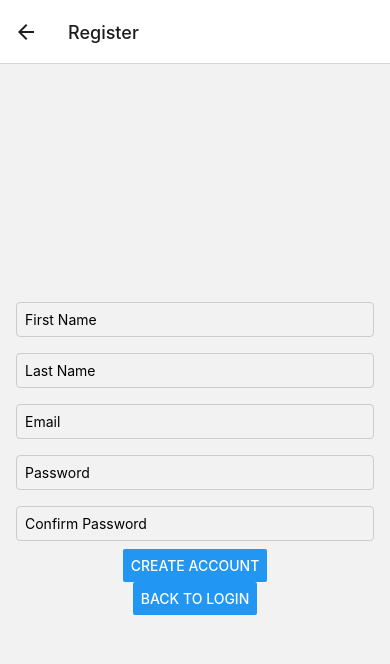
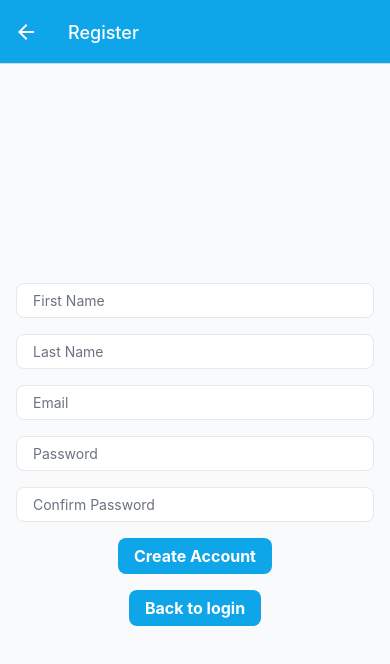
Before and after one commit to Pecako2001/RunEvolve, a React Native app in the folder mobile/: screen /Register in a window 390 px wide. Shown: the top 664 px of the page. Built offline with nearby package versions, Linux system fonts and the light colour scheme; no server answers.

Commit message:
[mobile] apply consistent styling

```diff
--- a/mobile/App.tsx
+++ b/mobile/App.tsx
@@ -1,17 +1,24 @@
-import React from 'react';
-import { NavigationContainer } from '@react-navigation/native';
-import { createNativeStackNavigator } from '@react-navigation/native-stack';
-import HomeScreen from './screens/HomeScreen';
-import LoginScreen from './screens/LoginScreen';
-import RegisterScreen from './screens/RegisterScreen';
-import StatisticsScreen from './screens/StatisticsScreen';
+import React from "react";
+import { NavigationContainer } from "@react-navigation/native";
+import { createNativeStackNavigator } from "@react-navigation/native-stack";
+import { colors } from "./theme";
+import HomeScreen from "./screens/HomeScreen";
+import LoginScreen from "./screens/LoginScreen";
+import RegisterScreen from "./screens/RegisterScreen";
+import StatisticsScreen from "./screens/StatisticsScreen";
 
 const Stack = createNativeStackNavigator();
 
 export default function App() {
   return (
     <NavigationContainer>
-      <Stack.Navigator initialRouteName="Login">
+      <Stack.Navigator
+        initialRouteName="Login"
+        screenOptions={{
+          headerStyle: { backgroundColor: colors.accent },
+          headerTintColor: "#ffffff",
+        }}
+      >
         <Stack.Screen name="Login" component={LoginScreen} />
         <Stack.Screen name="Register" component={RegisterScreen} />
         <Stack.Screen name="Home" component={HomeScreen} />
--- /dev/null
+++ b/mobile/components/PrimaryButton.tsx
@@ -0,0 +1,33 @@
+import React from 'react';
+import { TouchableOpacity, Text, StyleSheet, GestureResponderEvent } from 'react-native';
+import { colors, spacing, radius, font } from '../theme';
+
+type Props = {
+  title: string;
+  onPress: (event: GestureResponderEvent) => void;
+};
+
+export default function PrimaryButton({ title, onPress }: Props) {
+  return (
+    <TouchableOpacity style={styles.button} onPress={onPress}>
+      <Text style={styles.text}>{title}</Text>
+    </TouchableOpacity>
+  );
+}
+
+const styles = StyleSheet.create({
+  button: {
+    backgroundColor: colors.accent,
+    paddingVertical: spacing.sm,
+    paddingHorizontal: spacing.md,
+    borderRadius: radius.md,
+    marginVertical: spacing.sm,
+    alignItems: 'center',
+  },
+  text: {
+    color: '#ffffff',
+    fontWeight: 'bold',
+    fontSize: 16,
+    fontFamily: font.regular,
+  },
+});
--- a/mobile/screens/HomeScreen.tsx
+++ b/mobile/screens/HomeScreen.tsx
@@ -1,12 +1,32 @@
-import React from 'react';
-import { View, Text, Button } from 'react-native';
-import { NativeStackScreenProps } from '@react-navigation/native-stack';
+import React from "react";
+import { View, Text, StyleSheet } from "react-native";
+import PrimaryButton from "../components/PrimaryButton";
+import { colors, spacing } from "../theme";
+import { NativeStackScreenProps } from "@react-navigation/native-stack";
 
 export default function HomeScreen({ navigation }: NativeStackScreenProps<any>) {
   return (
-    <View style={{ flex: 1, alignItems: 'center', justifyContent: 'center' }}>
-      <Text>Home Page</Text>
-      <Button title="Statistics" onPress={() => navigation.navigate('Statistics')} />
+    <View style={styles.container}>
+      <Text style={styles.title}>Home Page</Text>
+      <PrimaryButton
+        title="Statistics"
+        onPress={() => navigation.navigate("Statistics")}
+      />
     </View>
   );
 }
+
+const styles = StyleSheet.create({
+  container: {
+    flex: 1,
+    alignItems: "center",
+    justifyContent: "center",
+    backgroundColor: colors.background,
+    padding: spacing.md,
+  },
+  title: {
+    fontSize: 20,
+    marginBottom: spacing.lg,
+    color: colors.foreground,
+  },
+});
--- a/mobile/screens/LoginScreen.tsx
+++ b/mobile/screens/LoginScreen.tsx
@@ -1,33 +1,35 @@
-import React, { useState } from 'react';
-import { View, TextInput, Button, Text, StyleSheet } from 'react-native';
-import { NativeStackScreenProps } from '@react-navigation/native-stack';
-import AsyncStorage from '@react-native-async-storage/async-storage';
+import React, { useState } from "react";
+import { View, TextInput, Text, StyleSheet } from "react-native";
+import PrimaryButton from "../components/PrimaryButton";
+import { colors, spacing, radius, font } from "../theme";
+import { NativeStackScreenProps } from "@react-navigation/native-stack";
+import AsyncStorage from "@react-native-async-storage/async-storage";
 
-const API_BASE_URL = process.env.EXPO_PUBLIC_API_URL || 'http://localhost:8000';
+const API_BASE_URL = process.env.EXPO_PUBLIC_API_URL || "http://localhost:8000";
 
 type Props = NativeStackScreenProps<any>;
 
 export default function LoginScreen({ navigation }: Props) {
-  const [email, setEmail] = useState('');
-  const [password, setPassword] = useState('');
-  const [error, setError] = useState('');
+  const [email, setEmail] = useState("");
+  const [password, setPassword] = useState("");
+  const [error, setError] = useState("");
 
   const handleLogin = async () => {
     try {
       const params = new URLSearchParams();
-      params.append('username', email);
-      params.append('password', password);
+      params.append("username", email);
+      params.append("password", password);
       const resp = await fetch(`${API_BASE_URL}/auth/token`, {
-        method: 'POST',
-        headers: { 'Content-Type': 'application/x-www-form-urlencoded' },
+        method: "POST",
+        headers: { "Content-Type": "application/x-www-form-urlencoded" },
         body: params.toString(),
       });
-      if (!resp.ok) throw new Error('Invalid credentials');
+      if (!resp.ok) throw new Error("Invalid credentials");
       const json = await resp.json();
-      await AsyncStorage.setItem('token', json.access_token);
-      navigation.replace('Home');
+      await AsyncStorage.setItem("token", json.access_token);
+      navigation.replace("Home");
     } catch (e) {
-      setError('Invalid credentials');
+      setError("Invalid credentials");
     }
   };
 
@@ -35,20 +37,25 @@ export default function LoginScreen({ navigation }: Props) {
     <View style={styles.container}>
       <TextInput
         placeholder="Email"
+        placeholderTextColor="#6b7280"
         value={email}
         onChangeText={setEmail}
         style={styles.input}
       />
       <TextInput
         placeholder="Password"
+        placeholderTextColor="#6b7280"
         value={password}
         onChangeText={setPassword}
         secureTextEntry
         style={styles.input}
       />
       {error ? <Text style={styles.error}>{error}</Text> : null}
-      <Button title="Sign in" onPress={handleLogin} />
-      <Button title="Create account" onPress={() => navigation.navigate('Register')} />
+      <PrimaryButton title="Sign in" onPress={handleLogin} />
+      <PrimaryButton
+        title="Create account"
+        onPress={() => navigation.navigate("Register")}
+      />
     </View>
   );
 }
@@ -56,20 +63,25 @@ export default function LoginScreen({ navigation }: Props) {
 const styles = StyleSheet.create({
   container: {
     flex: 1,
-    alignItems: 'center',
-    justifyContent: 'center',
-    padding: 16,
+    alignItems: "center",
+    justifyContent: "center",
+    padding: spacing.md,
+    backgroundColor: colors.background,
   },
   input: {
-    width: '100%',
-    padding: 8,
-    marginVertical: 8,
+    width: "100%",
+    paddingVertical: spacing.sm,
+    paddingHorizontal: spacing.md,
+    marginVertical: spacing.sm,
     borderWidth: 1,
-    borderColor: '#ccc',
-    borderRadius: 4,
+    borderColor: colors.border,
+    borderRadius: radius.md,
+    backgroundColor: colors.inputBg,
+    fontFamily: font.regular,
+    color: colors.foreground,
   },
   error: {
-    color: 'red',
-    marginVertical: 4,
+    color: colors.error,
+    marginVertical: spacing.sm,
   },
 });
--- a/mobile/screens/RegisterScreen.tsx
+++ b/mobile/screens/RegisterScreen.tsx
@@ -1,28 +1,30 @@
-import React, { useState } from 'react';
-import { View, TextInput, Button, Text, StyleSheet } from 'react-native';
-import { NativeStackScreenProps } from '@react-navigation/native-stack';
+import React, { useState } from "react";
+import { View, TextInput, Text, StyleSheet } from "react-native";
+import PrimaryButton from "../components/PrimaryButton";
+import { colors, spacing, radius, font } from "../theme";
+import { NativeStackScreenProps } from "@react-navigation/native-stack";
 
-const API_BASE_URL = process.env.EXPO_PUBLIC_API_URL || 'http://localhost:8000';
+const API_BASE_URL = process.env.EXPO_PUBLIC_API_URL || "http://localhost:8000";
 
 type Props = NativeStackScreenProps<any>;
 
 export default function RegisterScreen({ navigation }: Props) {
-  const [firstName, setFirstName] = useState('');
-  const [lastName, setLastName] = useState('');
-  const [email, setEmail] = useState('');
-  const [password, setPassword] = useState('');
-  const [confirm, setConfirm] = useState('');
-  const [error, setError] = useState('');
+  const [firstName, setFirstName] = useState("");
+  const [lastName, setLastName] = useState("");
+  const [email, setEmail] = useState("");
+  const [password, setPassword] = useState("");
+  const [confirm, setConfirm] = useState("");
+  const [error, setError] = useState("");
 
   const handleRegister = async () => {
     if (password !== confirm) {
-      setError('Passwords do not match');
+      setError("Passwords do not match");
       return;
     }
     try {
       const resp = await fetch(`${API_BASE_URL}/auth/register`, {
-        method: 'POST',
-        headers: { 'Content-Type': 'application/json' },
+        method: "POST",
+        headers: { "Content-Type": "application/json" },
         body: JSON.stringify({
           first_name: firstName,
           last_name: lastName,
@@ -30,10 +32,10 @@ export default function RegisterScreen({ navigation }: Props) {
           password,
         }),
       });
-      if (!resp.ok) throw new Error('Registration failed');
-      navigation.replace('Login');
+      if (!resp.ok) throw new Error("Registration failed");
+      navigation.replace("Login");
     } catch (e) {
-      setError('Registration failed');
+      setError("Registration failed");
     }
   };
 
@@ -41,24 +43,28 @@ export default function RegisterScreen({ navigation }: Props) {
     <View style={styles.container}>
       <TextInput
         placeholder="First Name"
+        placeholderTextColor="#6b7280"
         value={firstName}
         onChangeText={setFirstName}
         style={styles.input}
       />
       <TextInput
         placeholder="Last Name"
+        placeholderTextColor="#6b7280"
         value={lastName}
         onChangeText={setLastName}
         style={styles.input}
       />
       <TextInput
         placeholder="Email"
+        placeholderTextColor="#6b7280"
         value={email}
         onChangeText={setEmail}
         style={styles.input}
       />
       <TextInput
         placeholder="Password"
+        placeholderTextColor="#6b7280"
         value={password}
         onChangeText={setPassword}
         secureTextEntry
@@ -66,14 +72,15 @@ export default function RegisterScreen({ navigation }: Props) {
       />
       <TextInput
         placeholder="Confirm Password"
+        placeholderTextColor="#6b7280"
         value={confirm}
         onChangeText={setConfirm}
         secureTextEntry
         style={styles.input}
       />
       {error ? <Text style={styles.error}>{error}</Text> : null}
-      <Button title="Create Account" onPress={handleRegister} />
-      <Button title="Back to login" onPress={() => navigation.goBack()} />
+      <PrimaryButton title="Create Account" onPress={handleRegister} />
+      <PrimaryButton title="Back to login" onPress={() => navigation.goBack()} />
     </View>
   );
 }
@@ -81,20 +88,25 @@ export default function RegisterScreen({ navigation }: Props) {
 const styles = StyleSheet.create({
   container: {
     flex: 1,
-    alignItems: 'center',
-    justifyContent: 'center',
-    padding: 16,
+    alignItems: "center",
+    justifyContent: "center",
+    padding: spacing.md,
+    backgroundColor: colors.background,
   },
   input: {
-    width: '100%',
-    padding: 8,
-    marginVertical: 8,
+    width: "100%",
+    paddingVertical: spacing.sm,
+    paddingHorizontal: spacing.md,
+    marginVertical: spacing.sm,
     borderWidth: 1,
-    borderColor: '#ccc',
-    borderRadius: 4,
+    borderColor: colors.border,
+    borderRadius: radius.md,
+    backgroundColor: colors.inputBg,
+    fontFamily: font.regular,
+    color: colors.foreground,
   },
   error: {
-    color: 'red',
-    marginVertical: 4,
+    color: colors.error,
+    marginVertical: spacing.sm,
   },
 });
--- a/mobile/screens/StatisticsScreen.tsx
+++ b/mobile/screens/StatisticsScreen.tsx
@@ -1,10 +1,25 @@
-import React from 'react';
-import { View, Text } from 'react-native';
+import React from "react";
+import { View, Text, StyleSheet } from "react-native";
+import { colors, spacing } from "../theme";
 
 export default function StatisticsScreen() {
   return (
-    <View style={{ flex: 1, alignItems: 'center', justifyContent: 'center' }}>
-      <Text>Statistics Page</Text>
+    <View style={styles.container}>
+      <Text style={styles.title}>Statistics Page</Text>
     </View>
   );
 }
+
+const styles = StyleSheet.create({
+  container: {
+    flex: 1,
+    alignItems: "center",
+    justifyContent: "center",
+    backgroundColor: colors.background,
+    padding: spacing.md,
+  },
+  title: {
+    fontSize: 20,
+    color: colors.foreground,
+  },
+});
--- /dev/null
+++ b/mobile/theme.ts
@@ -0,0 +1,23 @@
+export const colors = {
+  background: '#f9fafb',
+  foreground: '#111827',
+  accent: '#0ea5e9',
+  accentDark: '#0369a1',
+  error: '#ef4444',
+  border: '#e5e7eb',
+  inputBg: '#ffffff',
+};
+
+export const spacing = {
+  sm: 8,
+  md: 16,
+  lg: 24,
+};
+
+export const radius = {
+  md: 8,
+};
+
+export const font = {
+  regular: 'System',
+};
```
